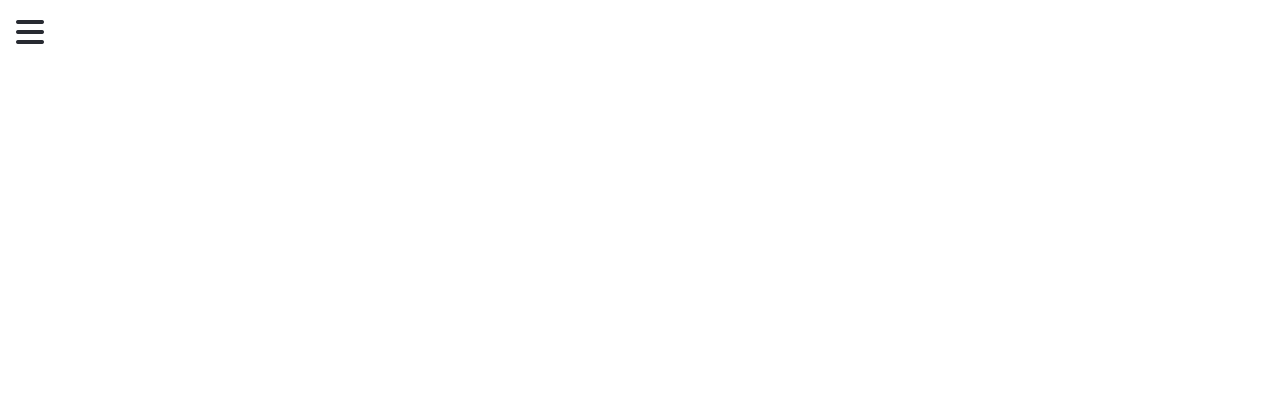
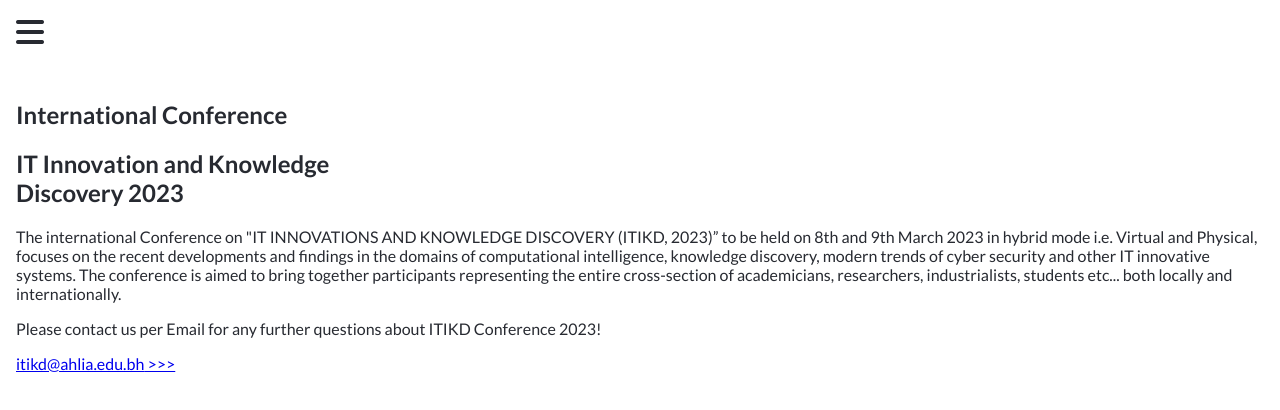
Before and after one commit to dhirajsingha143/ITIKD-Conference-2023, a plain HTML site: page src/about.html in a window 1280 px wide. Drawn offline with Linux system fonts and the light colour scheme.

Commit message:
Add markup for about-intro in about-page

```diff
--- a/src/about.html
+++ b/src/about.html
@@ -27,7 +27,7 @@
                 <i class="fa-solid fa-x"></i>
             </div>
             <div class="nav-link-container">
-                <a href="index.html"><img class="nav-logo" src="image/Logo.png" alt=""></a>
+                <a href="index.html"><img class="nav-logo" src="/image/Logo.png" alt=""></a>
                 <ul class="nav-link">
                     <li class="link-items"><a href="index.html">Home</a></li>
                     <li class="link-items"><a href="#program">Program</a></li>
@@ -38,6 +38,31 @@
             </div>
         </nav>
     </header>
+    <main>
+        <section class="about padding-x">
+            <div class="aboutimg-container">
+                <h1 class="about-title">International Conference</h1>
+                <h1 class="about-topic">IT Innovation and Knowledge<br>Discovery 2023</h1>
+                <p class="about-info">
+                    The international Conference on "IT INNOVATIONS
+                    AND KNOWLEDGE DISCOVERY (ITIKD, 2023)” to be held
+                    on 8th and 9th March 2023 in hybrid mode i.e.
+                    Virtual and Physical, focuses on the recent
+                    developments and findings in the domains of
+                    computational intelligence, knowledge discovery,
+                    modern trends of cyber security and other IT
+                    innovative systems. The conference is aimed to bring
+                    together participants representing the entire
+                    cross-section of academicians, researchers,
+                    industrialists, students etc... both locally and
+                    internationally.
+                </p>
+                <p class="about-contact">Please contact us per Email for any further questions about ITIKD Conference
+                    2023!</p>
+                <p class="about-email">
+                    <a href="mailto:itikd@ahlia.edu.bh"><u>itikd@ahlia.edu.bh</u> >>></a>
+                </p>
+        </section>
 </body>
 
 </html>
```
